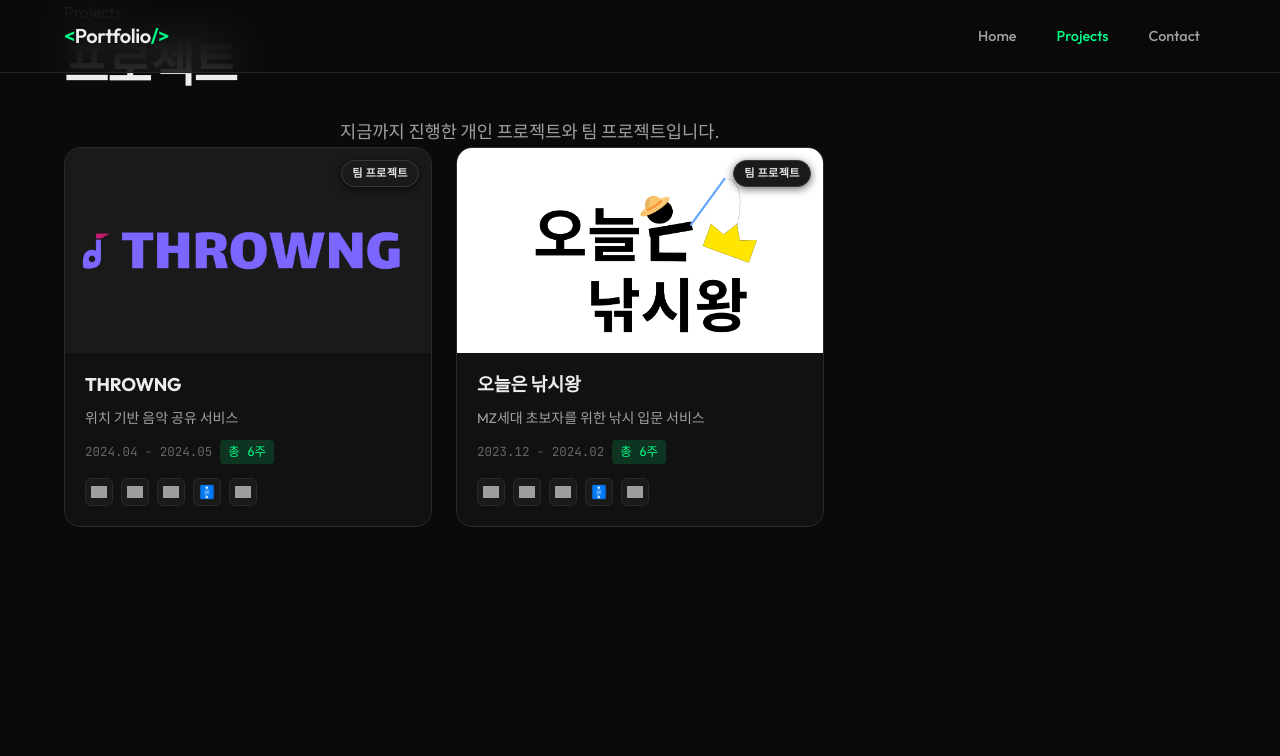
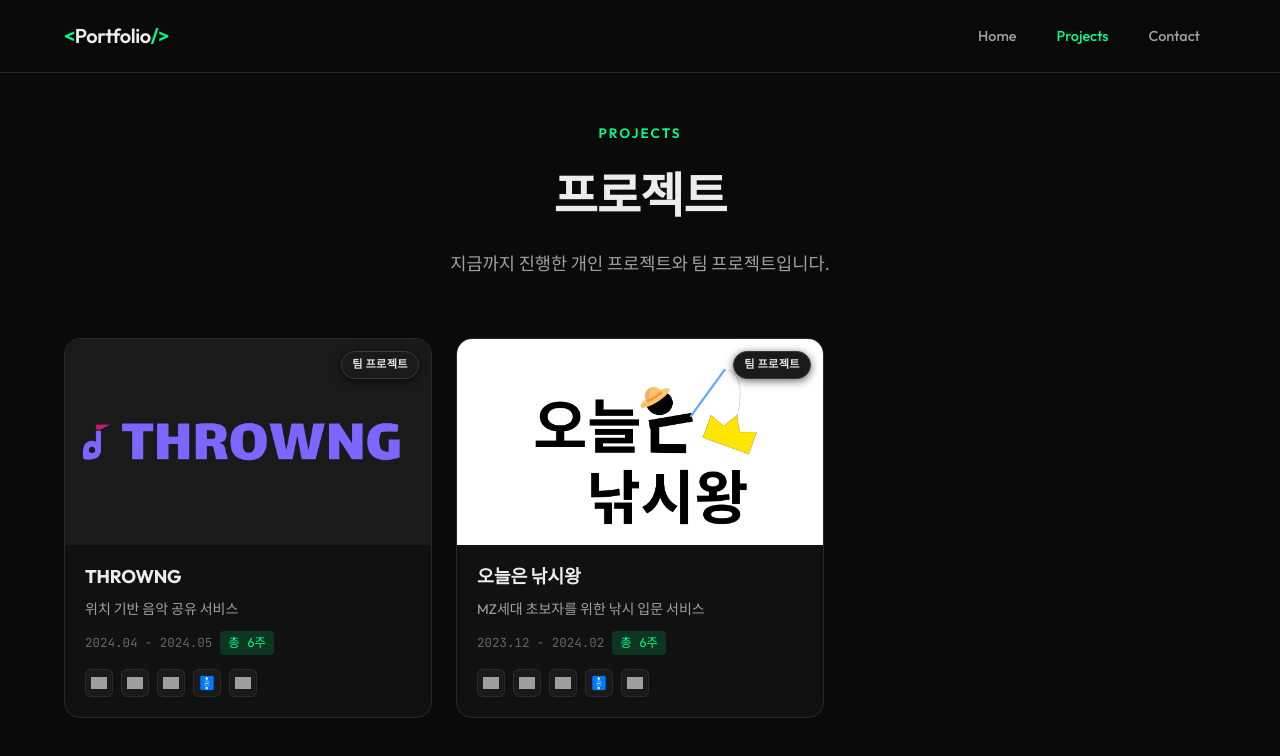
Before and after one commit to wjdxodbs/portfolio, a Next.js app: page /projects in a window 1280 px wide. Shown: the top 756 px of the page. Built offline with nearby package versions, Linux system fonts and the light colour scheme; grey boxes are pictures that could not be loaded.

Commit message:
refactor: 중복 CSS 제거 및 공통 스타일 globals.css에 통합

```diff
--- a/src/app/components/About.module.css
+++ b/src/app/components/About.module.css
@@ -2,27 +2,6 @@
   padding: var(--section-padding) 0;
   background: var(--background);
   position: relative;
-}
-
-.container {
-  max-width: var(--container-width);
-  margin: 0 auto;
-  padding: 0 24px;
-}
-
-.header {
-  text-align: center;
-  margin-bottom: 60px;
-}
-
-.label {
-  display: inline-block;
-  font-size: 0.85rem;
-  font-weight: 600;
-  text-transform: uppercase;
-  letter-spacing: 0.15em;
-  color: var(--accent);
-  margin-bottom: 12px;
 }
 
 .title {
--- a/src/app/components/Experience.module.css
+++ b/src/app/components/Experience.module.css
@@ -1,27 +1,6 @@
 .experience {
   padding: var(--section-padding) 0;
   background: var(--background);
-}
-
-.container {
-  max-width: var(--container-width);
-  margin: 0 auto;
-  padding: 0 24px;
-}
-
-.header {
-  text-align: center;
-  margin-bottom: 48px;
-}
-
-.label {
-  display: inline-block;
-  font-size: 0.85rem;
-  font-weight: 600;
-  text-transform: uppercase;
-  letter-spacing: 0.15em;
-  color: var(--accent);
-  margin-bottom: 12px;
 }
 
 .title {
--- a/src/app/components/Skills.module.css
+++ b/src/app/components/Skills.module.css
@@ -1,27 +1,6 @@
 .skills {
   padding: var(--section-padding) 0;
   background: var(--background-secondary);
-}
-
-.container {
-  max-width: var(--container-width);
-  margin: 0 auto;
-  padding: 0 24px;
-}
-
-.header {
-  text-align: center;
-  margin-bottom: 60px;
-}
-
-.label {
-  display: inline-block;
-  font-size: 0.85rem;
-  font-weight: 600;
-  text-transform: uppercase;
-  letter-spacing: 0.15em;
-  color: var(--accent);
-  margin-bottom: 12px;
 }
 
 .title {
--- a/src/app/contact/page.module.css
+++ b/src/app/contact/page.module.css
@@ -1,30 +1,3 @@
-.page {
-  min-height: 100vh;
-  padding-top: 120px;
-  padding-bottom: var(--section-padding);
-}
-
-.container {
-  max-width: var(--container-width);
-  margin: 0 auto;
-  padding: 0 24px;
-}
-
-.header {
-  text-align: center;
-  margin-bottom: 60px;
-}
-
-.label {
-  display: inline-block;
-  font-size: 0.85rem;
-  font-weight: 600;
-  text-transform: uppercase;
-  letter-spacing: 0.15em;
-  color: var(--accent);
-  margin-bottom: 12px;
-}
-
 .title {
   font-size: 3rem;
   font-weight: 700;
--- a/src/app/globals.css
+++ b/src/app/globals.css
@@ -11,7 +11,6 @@
 
   /* Accent Colors */
   --accent: #00ff88;
-  --accent-secondary: #00d4ff;
   --accent-glow: rgba(0, 255, 136, 0.15);
 
   /* Borders */
@@ -164,6 +163,29 @@ img {
   transform: translateY(-4px);
 }
 
+/* Page Layout */
+.page-layout {
+  min-height: 100vh;
+  padding-top: 120px;
+  padding-bottom: var(--section-padding);
+}
+
+/* Section Header */
+.section-header {
+  text-align: center;
+  margin-bottom: 60px;
+}
+
+.section-label {
+  display: inline-block;
+  font-size: 0.85rem;
+  font-weight: 600;
+  text-transform: uppercase;
+  letter-spacing: 0.15em;
+  color: var(--accent);
+  margin-bottom: 12px;
+}
+
 /* Animations */
 @keyframes fadeInUp {
   from {
@@ -185,35 +207,6 @@ img {
   }
 }
 
-@keyframes slideInLeft {
-  from {
-    opacity: 0;
-    transform: translateX(-30px);
-  }
-  to {
-    opacity: 1;
-    transform: translateX(0);
-  }
-}
-
-@keyframes pulse {
-  0%,
-  100% {
-    opacity: 1;
-  }
-  50% {
-    opacity: 0.5;
-  }
-}
-
-.animate-fade-in-up {
-  animation: fadeInUp 0.6s ease forwards;
-}
-
-.animate-fade-in {
-  animation: fadeIn 0.6s ease forwards;
-}
-
 /* Responsive */
 @media (max-width: 768px) {
   :root {
--- a/src/app/projects/page.module.css
+++ b/src/app/projects/page.module.css
@@ -1,30 +1,3 @@
-.page {
-  min-height: 100vh;
-  padding-top: 120px;
-  padding-bottom: var(--section-padding);
-}
-
-.container {
-  max-width: var(--container-width);
-  margin: 0 auto;
-  padding: 0 24px;
-}
-
-.header {
-  text-align: center;
-  margin-bottom: 60px;
-}
-
-.label {
-  display: inline-block;
-  font-size: 0.85rem;
-  font-weight: 600;
-  text-transform: uppercase;
-  letter-spacing: 0.15em;
-  color: var(--accent);
-  margin-bottom: 12px;
-}
-
 .title {
   font-size: 3rem;
   font-weight: 700;
--- a/src/utils/techIcons.ts
+++ b/src/utils/techIcons.ts
@@ -88,7 +88,3 @@ export function getTechIcon(techName: string): TechIcon {
     }
   );
 }
-
-export function getAllTechIcons(): Record<string, TechIcon> {
-  return TECH_ICONS;
-}
```
Also changed, not shown: src/app/components/Hero.module.css (+0 -36 lines).
